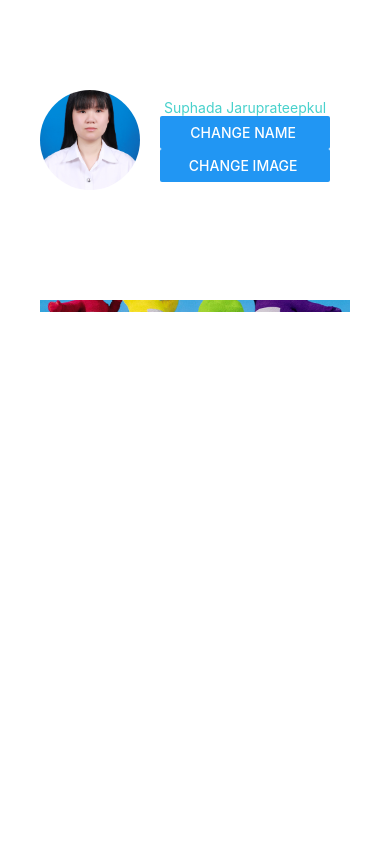
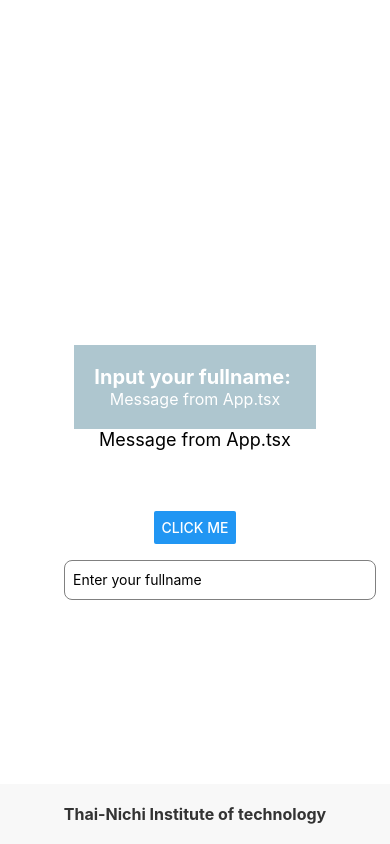
Before and after one commit to Juuphaada/reactNativeTNI, a React Native app: screen / in a window 390 px wide. Built offline with nearby package versions, Linux system fonts and the light colour scheme.

Commit message:
Practice1_useEffect [August, 03,2024]

```diff
--- a/App.tsx
+++ b/App.tsx
@@ -1,13 +1,46 @@
-import { View, Text } from 'react-native'
-import React from 'react'
-import ProfileScreen from './components/ProfileScreen'
+import { StatusBar } from "expo-status-bar";
+import React,{useState,useEffect} from "react";
+import { StyleSheet, Text, View, Button, Alert, TextInput } from "react-native";
+import AppFooter from './components/AppFooter';
+import AppHeader from "./components/AppHeader";
+import {stylesPractice } from "./styles/AppStyles";
+import Content from "./components/Content";
 
-const App = ():React.JSX.Element => {
+
+export default function App():React.JSX.Element {
+
+  const [fullname, setFullname] = useState('');
+  const [message, setMessage] = useState('Message from App.tsx');
+  const [footerMessage, setFooterMessage] = useState('Thai-Nichi Institute of technology');
+
+  useEffect(()=>{
+    console.log("Component has mounted");
+  },[]);
+
+  useEffect(()=>{
+    console.log(`fullname has changed to: ${fullname}`);
+  },[fullname]);
+
   return (
-    <View>
-      <ProfileScreen/>
+    <View style={styles.container}>
+      <AppHeader fullname={fullname} message={message} />
+      <Content message={message} fullname={fullname} />
+      <AppFooter footerMessage={footerMessage} />
+      <TextInput
+        style={stylesPractice.input}
+        placeholder="Enter your fullname"
+        value={fullname}
+        onChangeText={setFullname}
+      />
     </View>
-  )
-};
+  );
+}
 
-export default App;
+const styles = StyleSheet.create({
+  container: {
+    flex: 1,
+    backgroundColor: "#fff",
+    alignItems: "center",
+    justifyContent: "center",
+  },
+});
--- a/components/AppFooter.tsx
+++ b/components/AppFooter.tsx
@@ -1,28 +1,16 @@
-import { StyleSheet, Text, View } from "react-native";
-import React from "react";
+import React from 'react';
+import { View, Text } from 'react-native';
+import { stylesPractice } from '../styles/AppStyles';
 
-const AppFooter = (): React.JSX.Element => {
-  const hello = "Hello TNI Footer";
-  const hello2 = <Text>Hello JSX</Text>;
-  const isLogin = false;
+interface AppFooterProps {
+  footerMessage: string;
+}
+
+const AppFooter = ({ footerMessage }:AppFooterProps):React.JSX.Element => {
   return (
-    <View>
-      <Text style={styles.myText}>
-        {hello} Date:{new Date().toLocaleDateString()}
-      </Text>
-      {hello2}
-      {isLogin && <Text>Welcome Boss</Text>}
-      {isLogin ? <Text>Welcome Marry</Text> : <Text>ยังไม่ได้ Login</Text> }
-
-
+    <View style={stylesPractice.footer}>
+      <Text style={stylesPractice.footerText}>{footerMessage}</Text>
     </View>
   );
 };
-
 export default AppFooter;
-
-const styles = StyleSheet.create({
-  myText: {
-    color: "red",
-  },
-});
--- a/components/AppHeader.tsx
+++ b/components/AppHeader.tsx
@@ -1,20 +1,25 @@
-import { View, Text } from 'react-native'
+import {StyleSheet,View, Text } from 'react-native'
 import React from 'react'
+import { stylesPractice } from '../styles/AppStyles';
 
 type AppHeaderProps = {
-    title:string;
-    year? :number;
+    fullname: string;
+    message: string;
 }
 
-const AppHeader = ({title,year}:AppHeaderProps): React.JSX.Element => {
+const AppHeader = ({
+  fullname,
+  message
+}:AppHeaderProps): React.JSX.Element => {
   return (
-    <View>
-      <Text>
-        {title}
-        {year && year + 543 }
+    <View style={stylesPractice.header}>
+      <Text style={stylesPractice.headerText}>
+        Input your fullname: {fullname}
       </Text>
+      <Text style={stylesPractice.subtitleText}>{message}</Text>
     </View>
-  )
-}
+  );
+};
+
 
 export default AppHeader;
--- /dev/null
+++ b/components/Content.tsx
@@ -0,0 +1,27 @@
+import React from "react";
+import { View, Text, Button, Alert} from "react-native";
+import { stylesPractice } from '../styles/AppStyles';
+
+interface ContentProps {
+  message: string;
+  fullname: string;
+}
+
+const Content = ({ message, fullname }: ContentProps):React.JSX.Element => {
+
+  const [displayFullname,setDisplayFullname] = React.useState('');
+
+  const handleButtonClick = () =>{
+    setDisplayFullname(fullname);
+    Alert.alert("Hello",`Input your fullname : ${fullname}`);
+  };
+
+  return (
+    <View style={stylesPractice.content}>
+      <Text style={stylesPractice.text}>{message}</Text>
+      <Text style={stylesPractice.text}>{displayFullname} </Text>
+      <Button title="Click Me" onPress={handleButtonClick} />
+    </View>
+  );
+};
+export default Content;
--- a/components/ProfileScreen.tsx
+++ b/components/ProfileScreen.tsx
@@ -1,6 +1,6 @@
 import { View, Text , StyleSheet,Image, Button} from 'react-native'
 import React from 'react'
-import styles from '../styles/styles';
+import styles from '../styles/ProfileStyles';
 import { useState } from 'react';
 
 const ProfileScreen = ():React.JSX.Element => {
--- /dev/null
+++ b/styles/AppStyles.ts
@@ -0,0 +1,93 @@
+import { StyleSheet } from "react-native";
+
+  const styles = StyleSheet.create({
+    container: {
+        alignItems: "center",
+        padding: 20,
+        borderColor: "#f5f5f5", //ตั้งค่าสีพื้นหลังเป็นสีเทาอ่อน
+      },
+      profileImage: {
+        borderRadius: 50,
+        width: 100,
+        height: 100,
+        marginRight: 20,
+      },
+      profileContainer: {
+        flexDirection: "row",
+        alignItems: "center",
+        width: "100%",
+        padding: 20,
+        borderRadius: 10,
+        backgroundColor: "white",
+        elevation: 5,
+        marginTop: 50,
+      },
+      profileName: {
+        fontSize: 20,
+        fontWeight: "bold",
+        color: "#00008b",
+      },
+});
+
+const stylesPractice = StyleSheet.create({
+    container: {
+     // flex: 1,
+      justifyContent: "center",
+      alignItems: "center",
+      padding: 16,
+      backgroundColor: "#ffffff",
+
+    },
+    header: {
+      backgroundColor: "#AEC6CF",
+      padding: 20,
+      alignItems: "center",
+      justifyContent: "center",
+      marginTop:100
+    },
+    headerText: {
+      fontSize: 20,
+      fontWeight: "bold",
+      color: "#fff",
+    },
+    subtitleText: {
+      fontSize: 16,
+      color: "#fff",
+    },
+    footer: {
+      backgroundColor: "#f8f8f8",
+      padding: 20,
+      alignItems: "center",
+      justifyContent: "center",
+      position: "absolute",
+      left: 0,
+      right: 0,
+      bottom: 0,
+    },
+    footerText: {
+      fontSize: 16,
+      fontWeight: "bold",
+      color: "#333",
+    },
+    content: {
+   //   flex: 1,
+      alignItems: "center",
+      justifyContent: "center",
+    },
+    text: {
+      fontSize: 18,
+      marginBottom: 20,
+    },
+    input: {
+      height: 40,
+      borderColor: "gray",
+      borderWidth: 1,
+      marginTop: 16,
+      paddingHorizontal: 8,
+      width: "80%",
+      borderRadius: 8,
+      marginLeft:50
+    },
+  });
+
+  export {styles , stylesPractice};
--- a/styles/styles.ts
+++ b/styles/ProfileStyles.ts
@@ -46,3 +46,52 @@
 
     }
 });
+
+const stylesPractice = StyleSheet.create({
+    container:{
+        alignItems:"center",
+        padding:20,
+        borderColor:"#f5f5f5", // light gray
+    },
+
+    profileImage:{
+        borderRadius:50,
+        width:100,
+        height:100,
+        marginRight:20,
+    },
+    profileContainer:{
+        flexDirection:"row",
+        alignItems:"center",
+        width:"100%",
+        padding:20,
+        borderRadius:10,
+        backgroundColor:"white",
+        elevation:5,
+        marginTop:50,
+    },
+    profileName:{
+        color: "#48d1cc"
+    },
+
+    Image2:{
+        width:"100%",
+        height:"60%",
+        marginTop:20,
+    },
+    Image2Container:{
+        alignItems:"center",
+        width:"100%",
+        padding:20,
+        borderRadius:10,
+        backgroundColor:"white",
+        marginTop:50,
+    },
+
+    optionContainer:{
+        justifyContent: "space-around"
+
+    }
+});
+
+export {stylesPractice};
```
Also changed, not shown: App2.tsx (added, +13 -0 lines), components/UseEffectExample.tsx (added, +33 -0 lines).
